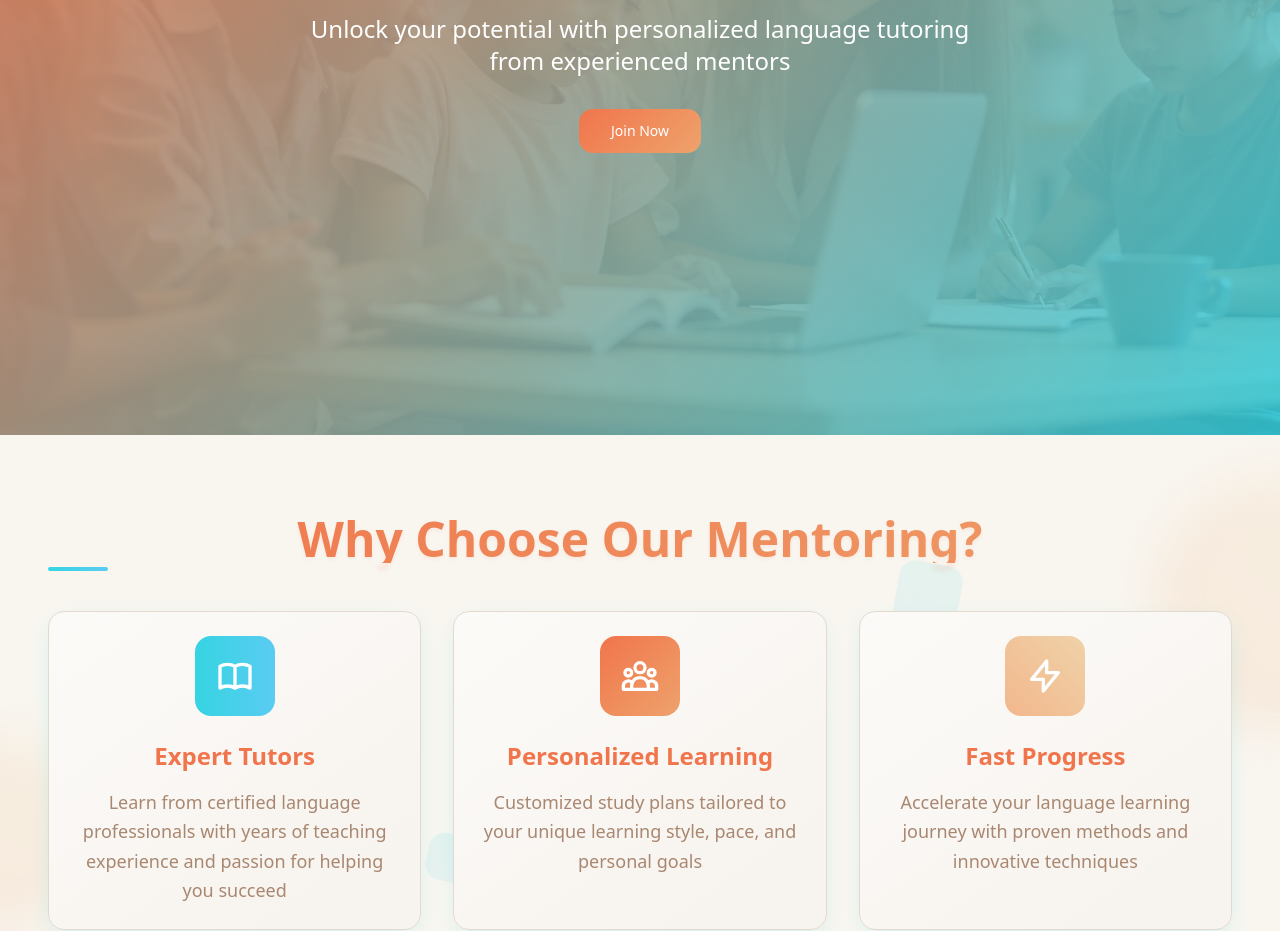
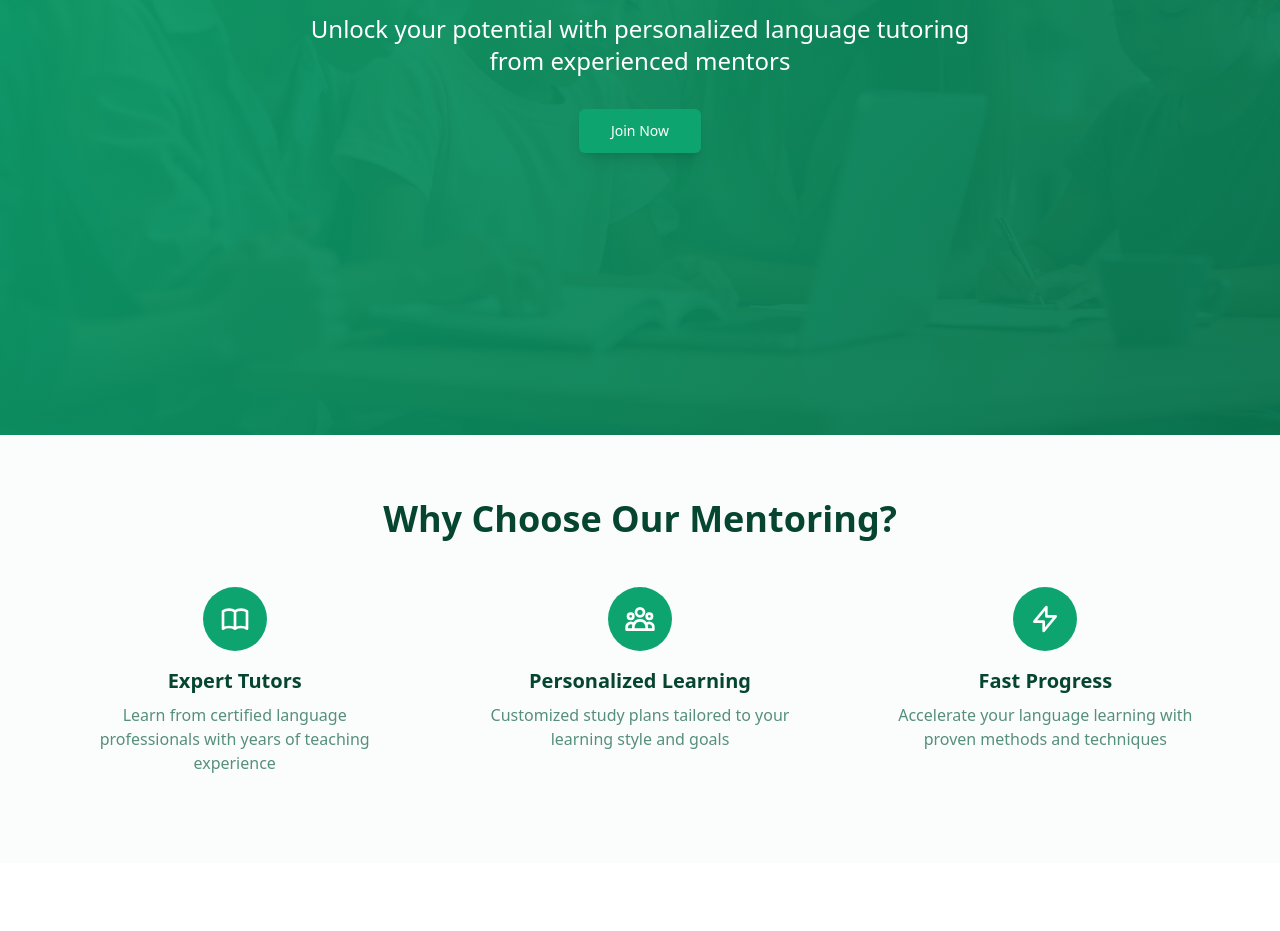
Before and after one commit to jumpmanjakes/word-weave-mentor, a React (Vite) app: page / in a window 1280 px wide. Shown: the part 430-1361 px from the top of the page. After the commit the page ends 1293 px from the top, so only its background shows below. Built offline with nearby package versions, Linux system fonts and the light colour scheme; the HTML template or start-up script is replaced by a standard one.

Commit message:
Reverted to commit 0fe52570cc123b005a5dcfefbc4e01f1bee21643

```diff
--- a/src/index.css
+++ b/src/index.css
@@ -8,60 +8,43 @@ All colors MUST be HSL.
 
 @layer base {
   :root {
-    /* 70% - Warm neutral base (cream/beige for friendliness) */
-    --background: 35 45% 96%;
-    --foreground: 25 15% 25%;
+    --background: 0 0% 100%;
+    --foreground: 159 84% 15%;
 
-    --card: 35 40% 98%;
-    --card-foreground: 25 15% 25%;
+    --card: 0 0% 100%;
+    --card-foreground: 159 84% 15%;
 
-    --popover: 35 40% 98%;
-    --popover-foreground: 25 15% 25%;
+    --popover: 0 0% 100%;
+    --popover-foreground: 159 84% 15%;
 
-    /* 20% - Secondary warm coral/orange for energy */
-    --primary: 15 85% 62%;
+    --primary: 159 84% 35%;
     --primary-foreground: 0 0% 100%;
 
-    --secondary: 25 65% 88%;
-    --secondary-foreground: 25 35% 25%;
+    --secondary: 159 30% 94%;
+    --secondary-foreground: 159 84% 15%;
 
-    --muted: 35 25% 92%;
-    --muted-foreground: 25 25% 55%;
+    --muted: 159 15% 96%;
+    --muted-foreground: 159 25% 45%;
 
-    /* 10% - Accent bright teal for pop */
-    --accent: 185 75% 55%;
+    --accent: 159 84% 25%;
     --accent-foreground: 0 0% 100%;
 
-    --destructive: 0 84% 60%;
-    --destructive-foreground: 0 0% 98%;
+    --destructive: 0 84.2% 60.2%;
+    --destructive-foreground: 210 40% 98%;
 
-    --border: 35 25% 85%;
-    --input: 35 25% 90%;
-    --ring: 185 75% 55%;
+    --border: 159 20% 90%;
+    --input: 159 20% 90%;
+    --ring: 159 84% 35%;
 
-    /* Custom artsy design tokens */
-    --primary-light: 15 70% 85%;
-    --primary-dark: 15 90% 45%;
-    --accent-light: 185 60% 80%;
-    --accent-dark: 185 85% 40%;
+    /* Custom design tokens */
+    --primary-light: 159 60% 85%;
+    --primary-dark: 159 84% 25%;
+    --gradient-primary: linear-gradient(135deg, hsl(159 84% 35%), hsl(159 84% 45%));
+    --gradient-hero: linear-gradient(135deg, hsl(159 84% 35% / 0.95), hsl(159 84% 25% / 0.95));
+    --shadow-elegant: 0 10px 30px -10px hsl(159 84% 35% / 0.3);
+    --transition-smooth: all 0.3s cubic-bezier(0.4, 0, 0.2, 1);
 
-    /* Playful gradients */
-    --gradient-primary: linear-gradient(135deg, hsl(15 85% 62%), hsl(25 80% 68%));
-    --gradient-hero: linear-gradient(135deg, hsl(15 85% 62% / 0.95), hsl(185 75% 55% / 0.85));
-    --gradient-card: linear-gradient(145deg, hsl(35 40% 98%), hsl(35 35% 95%));
-    --gradient-accent: linear-gradient(90deg, hsl(185 75% 55%), hsl(195 85% 65%));
-    --gradient-warm: linear-gradient(45deg, hsl(25 80% 75%), hsl(35 70% 80%));
-
-    /* Artsy shadows with color */
-    --shadow-elegant: 0 10px 30px -10px hsl(15 85% 62% / 0.25);
-    --shadow-accent: 0 8px 25px -8px hsl(185 75% 55% / 0.3);
-    --shadow-warm: 0 15px 35px -15px hsl(25 60% 70% / 0.4);
-    --shadow-playful: 0 20px 40px -20px hsl(15 70% 60% / 0.2), 0 5px 15px -5px hsl(185 60% 60% / 0.15);
-
-    --transition-smooth: all 0.3s cubic-bezier(0.4, 0, 0.2, 1);
-    --transition-bouncy: all 0.4s cubic-bezier(0.68, -0.55, 0.265, 1.55);
-
-    --radius: 1rem;
+    --radius: 0.5rem;
 
     --sidebar-background: 0 0% 98%;
 
@@ -81,34 +64,33 @@ All colors MUST be HSL.
   }
 
   .dark {
-    /* Dark mode with warm undertones */
-    --background: 25 15% 8%;
-    --foreground: 35 40% 95%;
+    --background: 222.2 84% 4.9%;
+    --foreground: 210 40% 98%;
 
-    --card: 25 20% 12%;
-    --card-foreground: 35 40% 95%;
+    --card: 222.2 84% 4.9%;
+    --card-foreground: 210 40% 98%;
 
-    --popover: 25 20% 12%;
-    --popover-foreground: 35 40% 95%;
+    --popover: 222.2 84% 4.9%;
+    --popover-foreground: 210 40% 98%;
 
-    --primary: 15 80% 65%;
-    --primary-foreground: 25 15% 8%;
+    --primary: 210 40% 98%;
+    --primary-foreground: 222.2 47.4% 11.2%;
 
-    --secondary: 25 25% 18%;
-    --secondary-foreground: 35 40% 90%;
+    --secondary: 217.2 32.6% 17.5%;
+    --secondary-foreground: 210 40% 98%;
 
-    --muted: 25 20% 15%;
-    --muted-foreground: 35 20% 70%;
+    --muted: 217.2 32.6% 17.5%;
+    --muted-foreground: 215 20.2% 65.1%;
 
-    --accent: 185 70% 60%;
-    --accent-foreground: 25 15% 8%;
+    --accent: 217.2 32.6% 17.5%;
+    --accent-foreground: 210 40% 98%;
 
-    --destructive: 0 75% 55%;
-    --destructive-foreground: 35 40% 95%;
+    --destructive: 0 62.8% 30.6%;
+    --destructive-foreground: 210 40% 98%;
 
-    --border: 25 20% 20%;
-    --input: 25 20% 18%;
-    --ring: 185 70% 60%;
+    --border: 217.2 32.6% 17.5%;
+    --input: 217.2 32.6% 17.5%;
+    --ring: 212.7 26.8% 83.9%;
     --sidebar-background: 240 5.9% 10%;
     --sidebar-foreground: 240 4.8% 95.9%;
     --sidebar-primary: 224.3 76.3% 48%;
@@ -132,96 +114,19 @@ All colors MUST be HSL.
 
 @layer components {
   .hero-button {
-    @apply px-8 py-4 rounded-2xl font-bold text-lg text-white relative overflow-hidden;
-    background: var(--gradient-primary);
-    box-shadow: var(--shadow-playful);
-    transition: var(--transition-bouncy);
-    transform: perspective(1000px) rotateX(0deg);
-  }
-
-  .hero-button:hover {
-    transform: perspective(1000px) rotateX(-8deg) translateY(-4px);
-    box-shadow: var(--shadow-warm);
-  }
-
-  .hero-button::before {
-    content: '';
-    position: absolute;
-    top: 0;
-    left: -100%;
-    width: 100%;
-    height: 100%;
-    background: linear-gradient(90deg, transparent, hsl(0 0% 100% / 0.2), transparent);
-    transition: var(--transition-smooth);
-  }
-
-  .hero-button:hover::before {
-    left: 100%;
+    @apply bg-primary hover:bg-accent text-primary-foreground px-8 py-4 rounded-lg font-semibold text-lg transition-all duration-300 shadow-lg hover:shadow-xl transform hover:-translate-y-1;
   }
 
   .nav-link {
-    @apply text-foreground hover:text-primary font-medium relative;
-    transition: var(--transition-smooth);
-  }
-
-  .nav-link::after {
-    content: '';
-    position: absolute;
-    bottom: -4px;
-    left: 0;
-    width: 0;
-    height: 3px;
-    background: var(--gradient-accent);
-    border-radius: 2px;
-    transition: var(--transition-bouncy);
-  }
-
-  .nav-link:hover::after {
-    width: 100%;
+    @apply text-foreground hover:text-primary transition-colors duration-200 font-medium;
   }
 
   .tutor-card {
-    @apply rounded-3xl p-8 relative overflow-hidden;
-    background: var(--gradient-card);
-    border: 2px solid hsl(var(--border));
-    box-shadow: var(--shadow-elegant);
-    transition: var(--transition-bouncy);
-  }
-
-  .tutor-card::before {
-    content: '';
-    position: absolute;
-    top: 0;
-    left: 0;
-    right: 0;
-    height: 4px;
-    background: var(--gradient-accent);
-    border-radius: 0 0 1rem 1rem;
-  }
-
-  .tutor-card:hover {
-    transform: translateY(-8px) rotate(1deg);
-    box-shadow: var(--shadow-playful);
+    @apply bg-card border border-border rounded-xl p-6 shadow-lg hover:shadow-xl transition-all duration-300 transform hover:-translate-y-2;
   }
 
   .section-title {
-    @apply text-4xl md:text-5xl font-black text-foreground mb-8 relative;
-    background: var(--gradient-primary);
-    background-clip: text;
-    -webkit-background-clip: text;
-    -webkit-text-fill-color: transparent;
-    text-shadow: 0 2px 4px hsl(var(--primary) / 0.1);
-  }
-
-  .section-title::after {
-    content: '';
-    position: absolute;
-    bottom: -8px;
-    left: 0;
-    width: 60px;
-    height: 4px;
-    background: var(--gradient-accent);
-    border-radius: 2px;
+    @apply text-3xl md:text-4xl font-bold text-foreground mb-6;
   }
 
   .gradient-bg {
@@ -231,58 +136,4 @@ All colors MUST be HSL.
   .hero-overlay {
     background: var(--gradient-hero);
   }
-
-  /* New quirky components */
-  .artsy-blob {
-    @apply absolute rounded-full opacity-20 blur-xl;
-    background: var(--gradient-warm);
-    animation: float 6s ease-in-out infinite;
-  }
-
-  .floating-shape {
-    @apply absolute rounded-2xl opacity-10;
-    background: var(--gradient-accent);
-    animation: rotate 20s linear infinite;
-  }
-
-  .feature-card {
-    @apply rounded-2xl p-6 relative overflow-hidden;
-    background: var(--gradient-card);
-    border: 1px solid hsl(var(--border));
-    box-shadow: var(--shadow-accent);
-    transition: var(--transition-bouncy);
-  }
-
-  .feature-card:hover {
-    transform: translateY(-4px) scale(1.02);
-    box-shadow: var(--shadow-playful);
-  }
-
-  .feature-card::before {
-    content: '';
-    position: absolute;
-    top: -2px;
-    left: -2px;
-    right: -2px;
-    bottom: -2px;
-    background: var(--gradient-accent);
-    border-radius: 1rem;
-    opacity: 0;
-    transition: var(--transition-smooth);
-    z-index: -1;
-  }
-
-  .feature-card:hover::before {
-    opacity: 0.3;
-  }
 }
-
-@keyframes float {
-  0%, 100% { transform: translateY(0px) rotate(0deg); }
-  50% { transform: translateY(-20px) rotate(10deg); }
-}
-
-@keyframes rotate {
-  from { transform: rotate(0deg); }
-  to { transform: rotate(360deg); }
-}
--- a/src/pages/Home.tsx
+++ b/src/pages/Home.tsx
@@ -33,45 +33,36 @@ const Home = () => {
       </section>
 
       {/* Features Section */}
-      <section className="relative py-20 px-4 overflow-hidden">
-        {/* Artsy background elements */}
-        <div className="artsy-blob w-64 h-64 top-10 -right-32"></div>
-        <div className="artsy-blob w-48 h-48 bottom-20 -left-24"></div>
-        <div className="floating-shape w-16 h-16 top-32 right-1/4"></div>
-        <div className="floating-shape w-12 h-12 bottom-32 left-1/3"></div>
-
-        <div className="container mx-auto relative z-10">
+      <section className="py-16 px-4 bg-secondary/20">
+        <div className="container mx-auto">
           <h2 className="section-title text-center">Why Choose Our Mentoring?</h2>
-          <div className="grid md:grid-cols-3 gap-8 mt-12">
-            <div className="feature-card text-center">
-              <div className="w-20 h-20 mx-auto mb-6 flex items-center justify-center rounded-2xl"
-                   style={{ background: 'var(--gradient-accent)' }}>
-                <svg className="w-10 h-10 text-white" fill="none" stroke="currentColor" viewBox="0 0 24 24">
+          <div className="grid md:grid-cols-3 gap-8">
+            <div className="text-center p-6">
+              <div className="w-16 h-16 bg-primary rounded-full mx-auto mb-4 flex items-center justify-center">
+                <svg className="w-8 h-8 text-white" fill="none" stroke="currentColor" viewBox="0 0 24 24">
                   <path strokeLinecap="round" strokeLinejoin="round" strokeWidth={2} d="M12 6.253v13m0-13C10.832 5.477 9.246 5 7.5 5S4.168 5.477 3 6.253v13C4.168 18.477 5.754 18 7.5 18s3.332.477 4.5 1.253m0-13C13.168 5.477 14.754 5 16.5 5c1.746 0 3.332.477 4.5 1.253v13C19.832 18.477 18.246 18 16.5 18c-1.746 0-3.332.477-4.5 1.253" />
                 </svg>
               </div>
-              <h3 className="text-2xl font-bold mb-4 text-primary">Expert Tutors</h3>
-              <p className="text-muted-foreground text-lg leading-relaxed">Learn from certified language professionals with years of teaching experience and passion for helping you succeed</p>
+              <h3 className="text-xl font-semibold mb-2">Expert Tutors</h3>
+              <p className="text-muted-foreground">Learn from certified language professionals with years of teaching experience</p>
             </div>
-            <div className="feature-card text-center">
-              <div className="w-20 h-20 mx-auto mb-6 flex items-center justify-center rounded-2xl"
-                   style={{ background: 'var(--gradient-primary)' }}>
-                <svg className="w-10 h-10 text-white" fill="none" stroke="currentColor" viewBox="0 0 24 24">
+            <div className="text-center p-6">
+              <div className="w-16 h-16 bg-primary rounded-full mx-auto mb-4 flex items-center justify-center">
+                <svg className="w-8 h-8 text-white" fill="none" stroke="currentColor" viewBox="0 0 24 24">
                   <path strokeLinecap="round" strokeLinejoin="round" strokeWidth={2} d="M17 20h5v-2a3 3 0 00-5.356-1.857M17 20H7m10 0v-2c0-.656-.126-1.283-.356-1.857M7 20H2v-2a3 3 0 015.356-1.857M7 20v-2c0-.656.126-1.283.356-1.857m0 0a5.002 5.002 0 019.288 0M15 7a3 3 0 11-6 0 3 3 0 016 0zm6 3a2 2 0 11-4 0 2 2 0 014 0zM7 10a2 2 0 11-4 0 2 2 0 014 0z" />
                 </svg>
               </div>
-              <h3 className="text-2xl font-bold mb-4 text-primary">Personalized Learning</h3>
-              <p className="text-muted-foreground text-lg leading-relaxed">Customized study plans tailored to your unique learning style, pace, and personal goals</p>
+              <h3 className="text-xl font-semibold mb-2">Personalized Learning</h3>
+              <p className="text-muted-foreground">Customized study plans tailored to your learning style and goals</p>
             </div>
-            <div className="feature-card text-center">
-              <div className="w-20 h-20 mx-auto mb-6 flex items-center justify-center rounded-2xl"
-                   style={{ background: 'var(--gradient-warm)' }}>
-                <svg className="w-10 h-10 text-white" fill="none" stroke="currentColor" viewBox="0 0 24 24">
+            <div className="text-center p-6">
+              <div className="w-16 h-16 bg-primary rounded-full mx-auto mb-4 flex items-center justify-center">
+                <svg className="w-8 h-8 text-white" fill="none" stroke="currentColor" viewBox="0 0 24 24">
                   <path strokeLinecap="round" strokeLinejoin="round" strokeWidth={2} d="M13 10V3L4 14h7v7l9-11h-7z" />
                 </svg>
               </div>
-              <h3 className="text-2xl font-bold mb-4 text-primary">Fast Progress</h3>
-              <p className="text-muted-foreground text-lg leading-relaxed">Accelerate your language learning journey with proven methods and innovative techniques</p>
+              <h3 className="text-xl font-semibold mb-2">Fast Progress</h3>
+              <p className="text-muted-foreground">Accelerate your language learning with proven methods and techniques</p>
             </div>
           </div>
         </div>
--- a/src/pages/Tutors.tsx
+++ b/src/pages/Tutors.tsx
@@ -6,21 +6,21 @@ import notFoundImage from "@/assets/image-not-found.jpg";
 const Tutors = () => {
   const tutors = [
     {
-      name: "insert name",
+      name: "Maria Rodriguez",
       image: notFoundImage,
       languages: ["Spanish", "English"],
       experience: "Senior Student",
       description: "Hi! I'm a senior who loves helping fellow students with Spanish. I've been part of our World Language Mentoring club for 3 years and enjoy making language learning fun and accessible for everyone."
     },
     {
-      name: "insert name",
+      name: "David Chen",
       image: notFoundImage,
       languages: ["Mandarin", "English"],
       experience: "Junior Student",
       description: "Hey there! I'm a junior passionate about sharing Chinese language and culture. As a club member, I love helping other students discover the beauty of Mandarin through peer-to-peer learning."
     },
     {
-      name: "insert name",
+      name: "Sarah Thompson",
       image: notFoundImage,
       languages: ["French", "English"],
       experience: "Senior Student",
```
